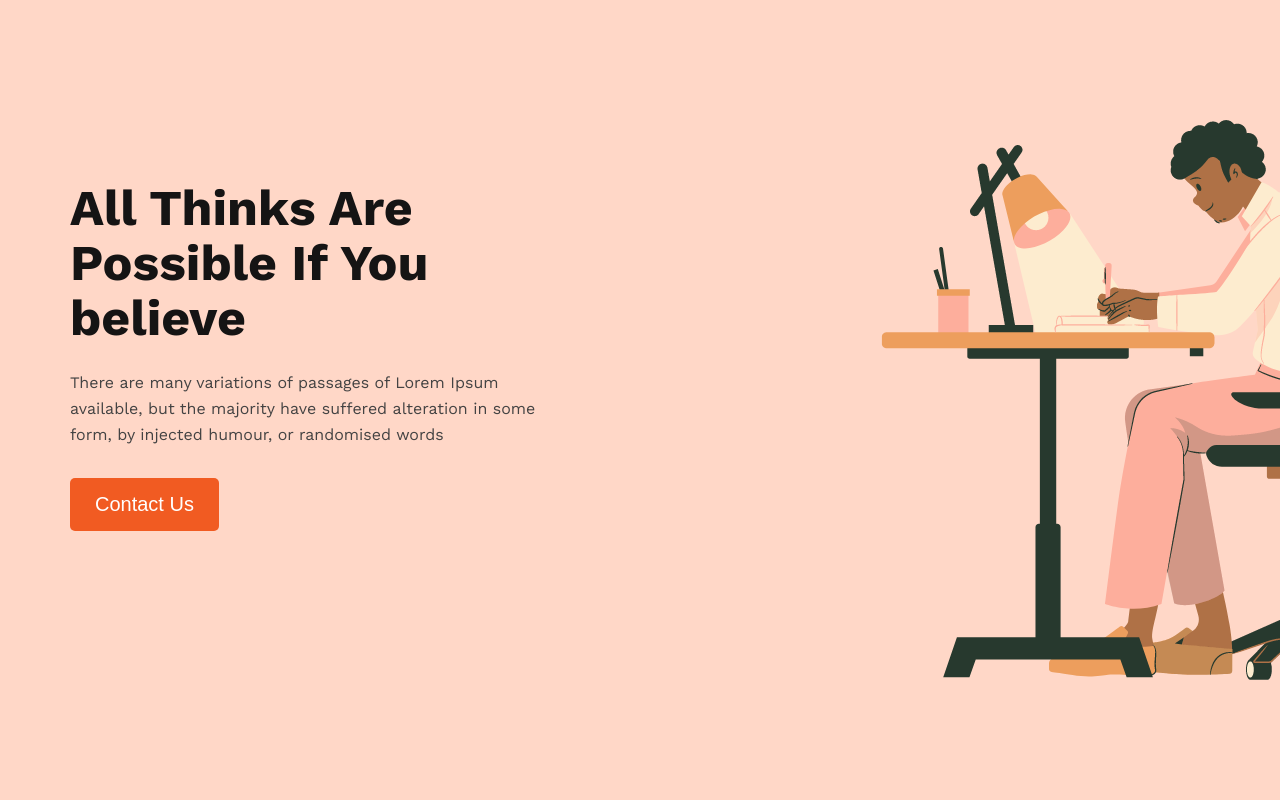
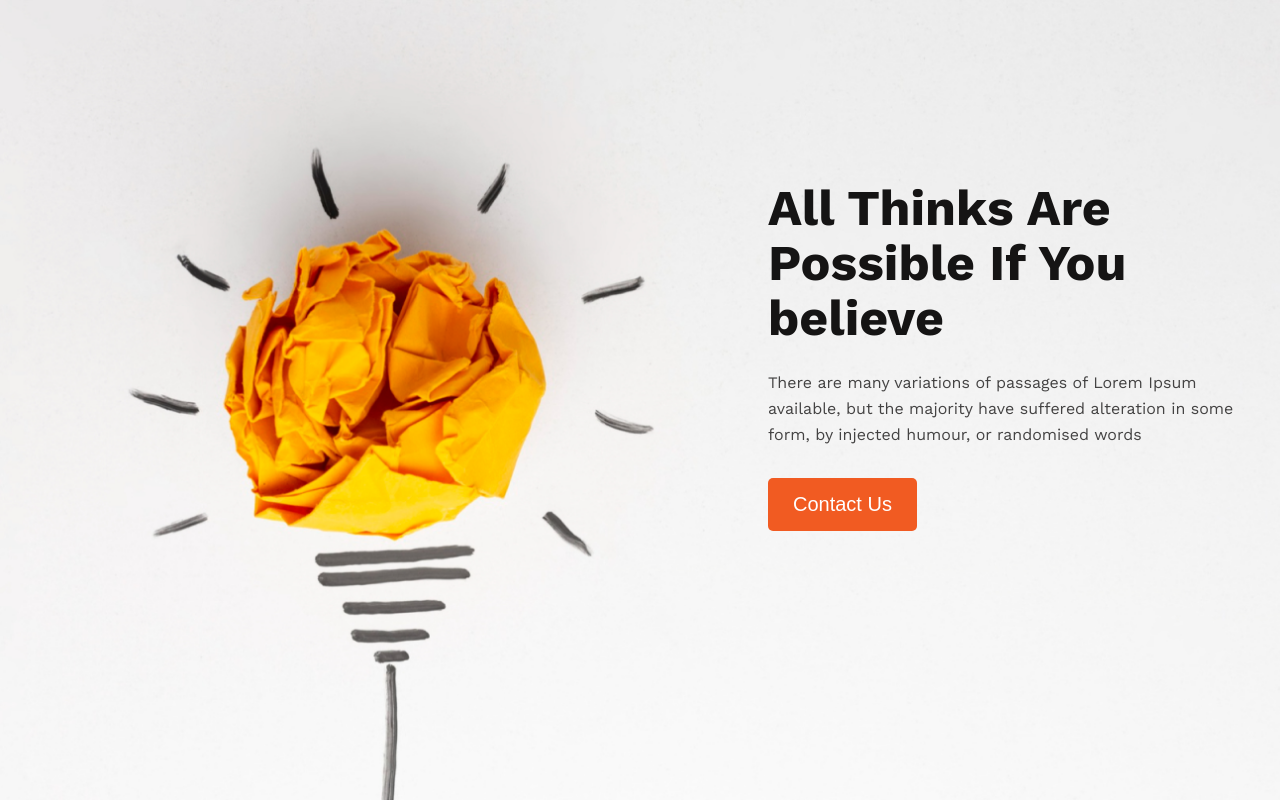
Before and after one commit to lbtoha/assignment-1-new-year-new-me, a plain HTML site: page index.html in a window 1280 px wide. Shown: the top 802 px of the page. Drawn offline with nearby package versions, Linux system fonts and the light colour scheme; a web font is replaced by a local one.

Commit message:
last commit  after some change

```diff
--- a/Style/style.css
+++ b/Style/style.css
@@ -89,17 +89,18 @@ section {
 }
 /* header */
 .banner {
-  background-image: url(../images/2.png);
+  background-image: url(../images/banner/banner1.png);
   width: 100%;
   height: 100vh;
   background-size: cover;
   background-repeat: no-repeat;
+  display: flex;
+  justify-content: flex-end;
 }
 
 .banner-content {
-  width: 100%;
+  width: 40%;
   max-width: 1140px;
-  margin: 0 auto;
   padding-top: 180px;
 }
 
```
Also changed, not shown: index.html (+1 -0 lines).
